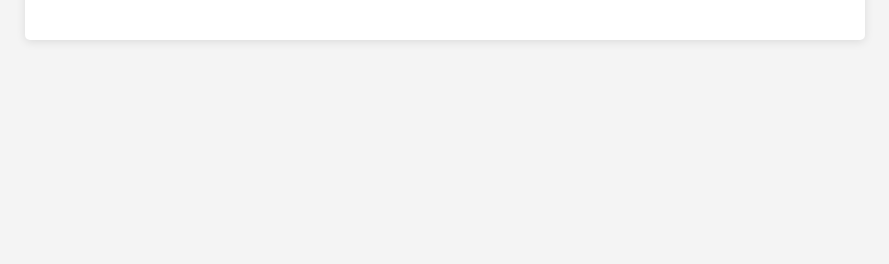
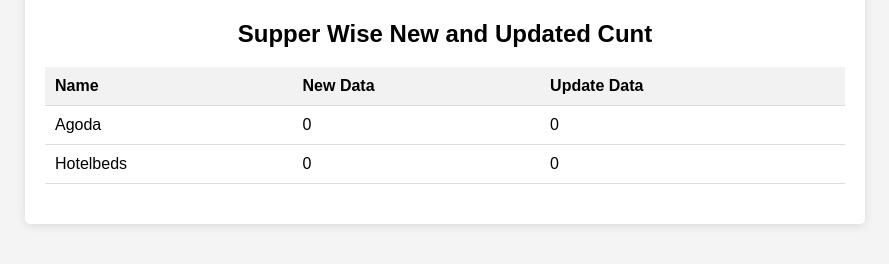
Before and after one commit to RoknuzzamanRokon/data_table_create_info, a Flask app: template Flask_App/templates/index.html in a window 1280 px wide. Shown: the part 668-932 px from the top of the page, without its empty margins (195-1084 px from the left). Before the commit the page ends 710 px from the top, so only its background shows below. Run offline with Flask 3, Linux system fonts and the light colour scheme; the template is opened without the code that fills it, so the values that code supplies are empty.

Commit message:
Add column for new data and update in supper wise

```diff
--- a/Flask_App/templates/index.html
+++ b/Flask_App/templates/index.html
@@ -138,6 +138,34 @@
           </tr>
         </tbody>
       </table>
+
+
+
+      <h2>Supper Wise New and Updated Cunt
+      </h2>
+      <table>
+        <thead>
+          <tr>
+            <th>Name</th>
+            <th>New Data</th>
+            <th>Update Data</th>
+          </tr>
+
+        </thead>
+        <tbody>
+          <tr>
+            <td>Agoda</td>
+            <td>0</td>
+            <td>0</td>
+          </tr>
+            <tr>
+            <td>Hotelbeds</td>
+            <td>0</td>
+            <td>0</td>
+          </tr>
+        </tbody>
+      </table>
+
     </div>
   </body>
 </html>
```
